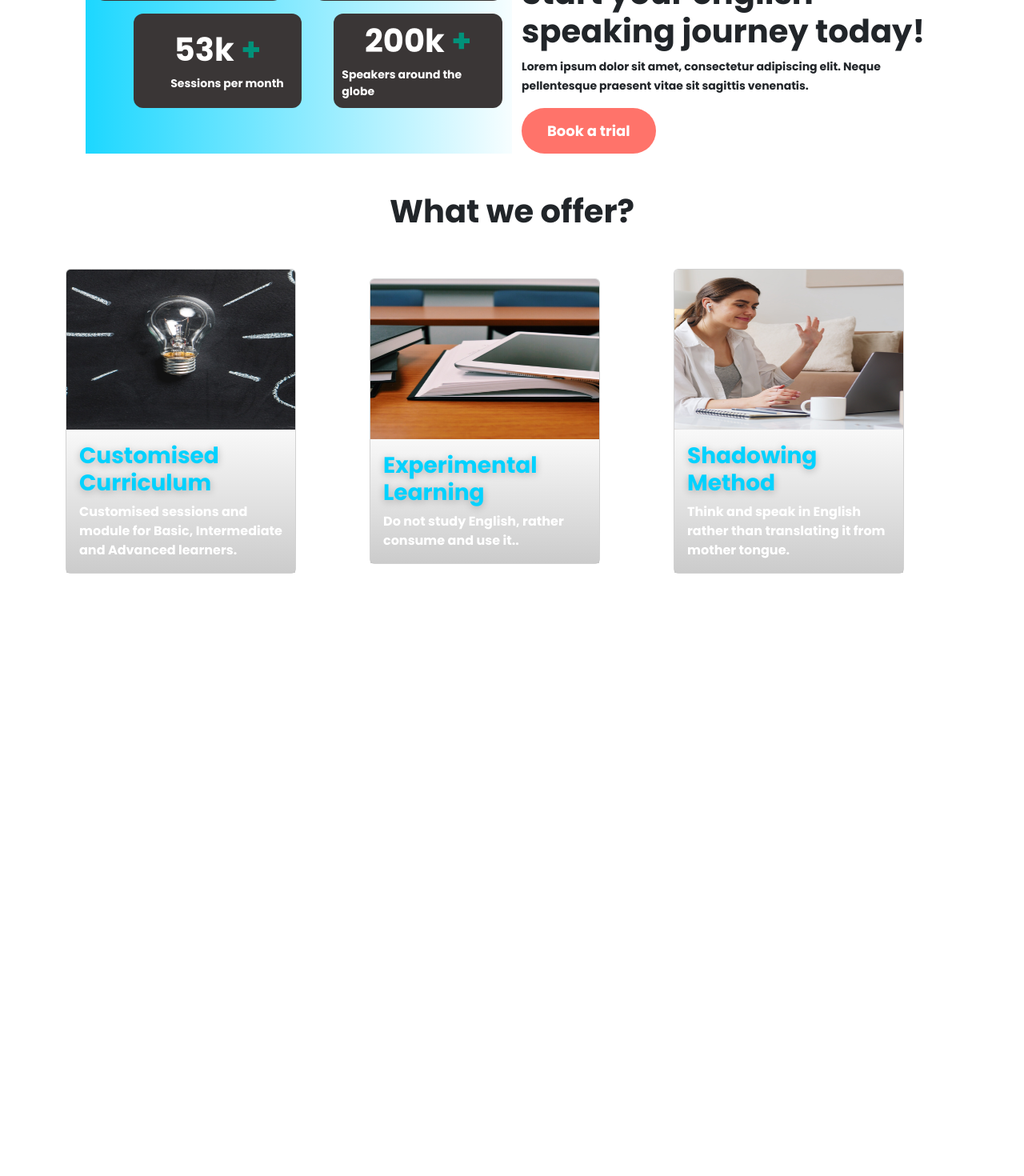
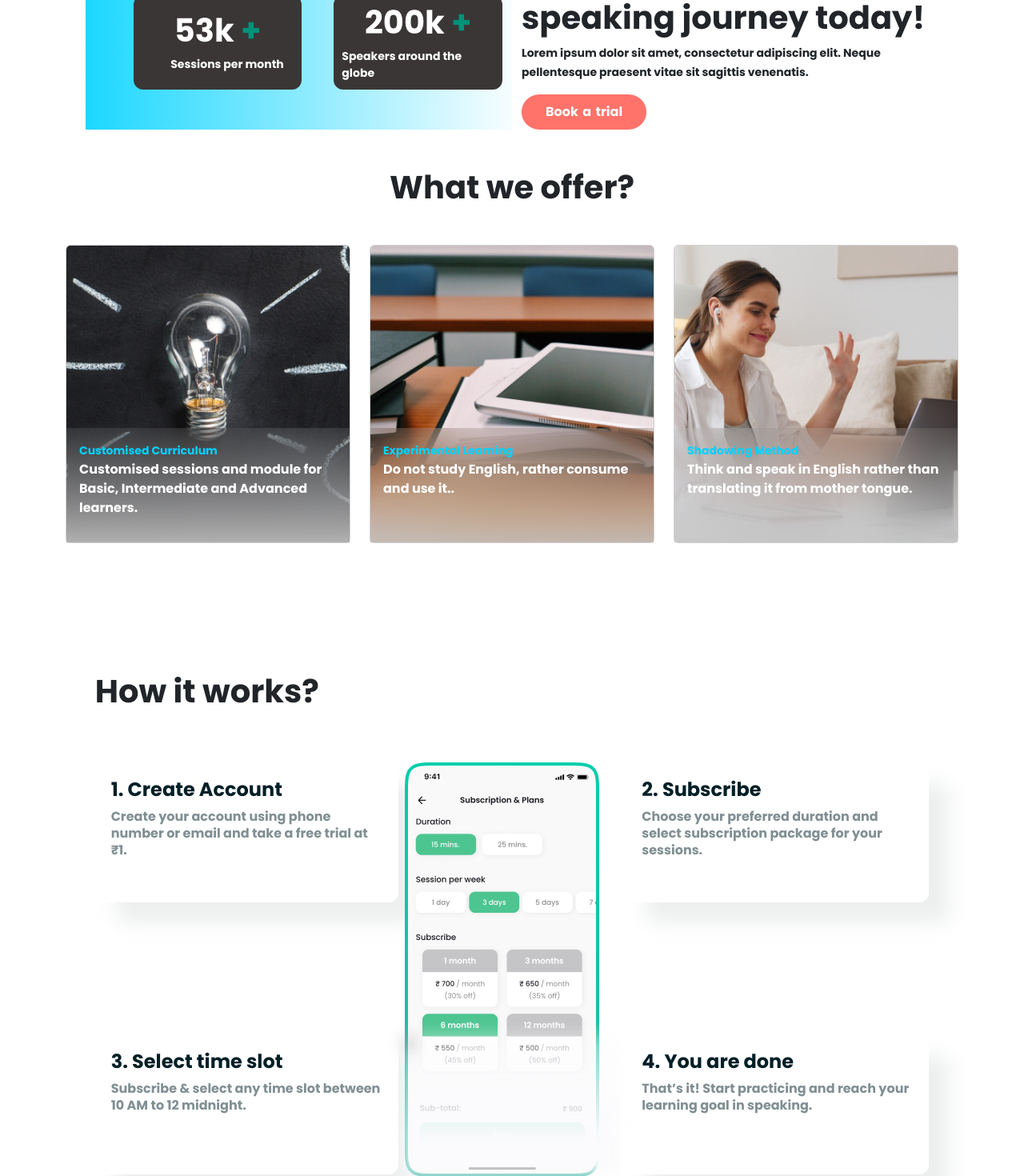
Before and after one commit to sahiba0915/clapingolandingpage, a React (Create React App) app: page / in a window 1280 px wide. Shown: the part 620-2090 px from the top of the page at 80% size. Before the commit the page ends 1385 px from the top, so only its background shows below. Built offline with nearby package versions, Linux system fonts and the light colour scheme.

Commit message:
feat: work section

```diff
--- a/package.json
+++ b/package.json
@@ -3,6 +3,7 @@
   "version": "0.1.0",
   "private": true,
   "dependencies": {
+    "@auth0/auth0-react": "^1.12.0",
     "@fortawesome/fontawesome-svg-core": "^6.2.0",
     "@fortawesome/free-brands-svg-icons": "^6.2.0",
     "@fortawesome/free-solid-svg-icons": "^6.2.0",
--- a/src/App.css
+++ b/src/App.css
@@ -33,7 +33,25 @@
     border: none;
     color: #ffffff;
     word-spacing: 2px;
-    padding: 10px;
+    padding: 10px 30px;
+}
+
+.btn-book {
+    background: #FF736A;
+    border-radius: 80px;
+    border: none;
+    color: #ffffff;
+    word-spacing: 2px;
+    padding: 10px 30px;
+}
+
+.btn-download {
+    background: none;
+    border-radius: 80px;
+    border: 1px solid #FF736A;
+    color: #FF736A;
+    word-spacing: 2px;
+    padding: 10px 30px;
 }
 
 strong {
@@ -57,30 +75,6 @@ strong {
     gap: 40px;
 }
 
-.btn-book,
-.btn-download {
-    padding: 15px 32px;
-    background: #FF736A;
-    border-radius: 80px;
-    font-size: 18px;
-    text-decoration: none;
-    color: #ffffff;
-}
-
-.btn-download {
-    border: 2px solid #FF736A;
-    color: #FF736A;
-    background: none;
-}
-
-.btn-book:hover {
-    color: #ffffff;
-}
-
-.btn-download:hover {
-    color: #000000;
-}
-
 .stats {
     background: linear-gradient(90deg, #00D2FF -13.02%, rgba(0, 210, 255, 0) 103.77%);
 }
@@ -100,17 +94,86 @@ strong {
     font-style: normal;
 }
 
+.card {
+    height: 500px;
+}
+
 .card-body {
     background: linear-gradient(180deg, rgba(196, 196, 196, 0) -14.34%, #C4C4C4 116.43%);
+    backdrop-filter: blur(32.5px);
+    position: absolute;
+    left: 0;
+    top: 228px;
+    width: 100%;
+    height: 143px;
+    border-radius: 1px;
 }
 
 h3 {
     color: #00D2FF;
-    text-shadow: 0px 2px 10px rgba(0, 0, 0, 0.25);
-    font-size: 20px;
 }
 
-.card-text{
+.card-title {
+    color: #00D2FF;
+    z-index: 1;
+}
+
+.card-text {
     font-size: 16px;
     color: white;
+    font-weight: 100;
 }
+
+.parent {
+    display: grid;
+    grid-template-columns: repeat(8, 1fr);
+    grid-template-rows: repeat(7, 1fr);
+    grid-column-gap: 0px;
+    grid-row-gap: 0px;
+    }
+
+    .div1 { grid-area: 2 / 1 / 3 / 9; }
+    .div2 { grid-area: 3 / 1 / 5 / 3; }
+    .div3 { grid-area: 6 / 1 / 8 / 3; }
+    .div4 { grid-area: 3 / 4 / 8 / 6; }
+    .div5 { grid-area: 3 / 7 / 5 / 9; }
+    .div6 { grid-area: 6 / 7 / 8 / 9; }
+    .div7 { grid-area: 6 / 4 / 8 / 6; }
+
+.div2,
+.div3,
+.div5,
+.div6 {
+    background: #FFFFFF;
+    box-shadow: 26px 26px 23px rgba(204, 210, 212, 0.36);
+    border-radius: 12px;
+    height: 175px;
+    padding: 20px;
+    width: 379px;
+    ;
+}
+
+.div2,
+.div3,
+.div5,
+.div6 p {
+    color: #808F93;
+    font-style: normal;
+    font-size: 16px;
+    line-height: 21px;
+}
+
+h4 {
+    color: #001F27;
+}
+
+.div7 {
+    background: linear-gradient(180deg, rgba(251, 251, 253, 0) -50%, #FBFBFD 74.21%);
+    filter: blur(10px);
+    width: 268px;
+    height: 175px;
+    left: 585px;
+top: 2212px;
+
+
+}
--- a/src/App.js
+++ b/src/App.js
@@ -4,6 +4,7 @@ import  "../node_modules/bootstrap/dist/js/bootstrap.bundle";
 import Hero from './Components/Hero';
 import Stats from './Components/Stats';
 import Offer from './Components/Offer';
+import Work from './Components/Work';
 
 function App() {
   return (
@@ -11,6 +12,7 @@ function App() {
       <Hero />
       <Stats/>
       <Offer />
+      <Work/>
     </div>
   );
 }
--- a/src/Components/Hero.js
+++ b/src/Components/Hero.js
@@ -1,24 +1,25 @@
 import React from 'react';
 import Navbar from './Navbar';
+
 
 const Hero = () => {
     return (
         <>
-         <Navbar/>
+            <Navbar />
             <section className='hero d-flex align-items-center mb-5'>
                 <div className='container-fluid' >
                     <div className='row'>
                         <div class="col-10 mx-auto">
                             <div class="row">
                                 <div className='col-md-6 pt-5 d-flex justify-content-center flex-column'>
-                                    <h1>Hone your english speaking skills over <br/>
+                                    <h1>Hone your english speaking skills over <br />
                                         <strong> one-to-one </strong>video call</h1>
                                     <small className='my-3'>Practice english conversation with excellent communuicators
-                                        <br/>across the country and speak like a PRO 😎.</small>
-                                        <div className='btn-hero mt-3'>
-                                            <a href="#" className="btn-book">Book a trial</a>
-                                            <a href="#" className="btn-download">Download our app</a>
-                                        </div>
+                                        <br />across the country and speak like a PRO 😎.</small>
+                                    <div class='d-grid gap-2 d-md-flex justify-content-md-start'>
+                                        <button className="btn-book">Book a trial</button>
+                                        <button className="btn-download">Download our app</button>
+                                    </div>
                                 </div>
                                 <div className='col-md-6 pt-5 mt-5 hero-img'></div>
                             </div>
--- a/src/Components/Navbar.js
+++ b/src/Components/Navbar.js
@@ -30,9 +30,12 @@ const Navbar = () => {
                             <li className="nav-item">
                                 <NavLink className="nav-link" to="#">Kids</NavLink>
                             </li>
+
                         </ul>
+                        <div className='d-grid gap-2 d-md-flex justify-content-md-center'>
                         <button class="btn-login" type="submit">
                         <FontAwesomeIcon icon={faUser} /> Login</button>
+                        </div>
                     </div>
                 </div>
             </nav>
--- a/src/Components/Offer.js
+++ b/src/Components/Offer.js
@@ -6,34 +6,34 @@ import offer3 from '../images/offer3.png';
 const Offer = () => {
     return (
         <>
-        <h1 className='text-center my-5'>What we offer?</h1>
-            <div className="container">
+          <h1 className='text-center my-5'>What we offer?</h1>
+            <div className="container d-flex justify-content-center align-item-center flex-wrap">
                 <div className="row">
-                    <div className="col-sm d-flex justify-content-center flex-column pb-5">
-                        <div className="card" style={{width: "18rem"}}>
-                            <img src={offer1} className="card-img-top" alt="offer" style={{height: "200px"}}/>
+                    <div className="col-md pb-5">
+                        <div className="card" >
+                            <img src={offer1} className="card-img-top" alt="offer"/>
                             <div className='card-body'>
-                                <h3>Customised Curriculum</h3>
+                                <small class="card-title">Customised Curriculum</small>
                                 <p className='card-text'>Customised sessions and module for Basic, Intermediate and Advanced learners.</p>
                             </div>
                         </div>
 
                     </div>
-                    <div className="col-sm d-flex justify-content-center flex-column pb-5">
-                        <div className="card" style={{width: "18rem"}}>
-                            <img src={offer2} className="card-img-top" alt="offer" style={{height: "200px"}}/>
+                    <div className="col-sm pb-5">
+                        <div className="card">
+                            <img src={offer2} className="card-img-top" alt="offer"/>
                             <div className='card-body'>
-                                <h3>Experimental Learning </h3>
+                                <small className='card-title'>Experimental Learning </small>
                                 <p className="card-text">Do not study English, rather consume and use it..</p>
                             </div>
                         </div>
 
                     </div>
-                    <div className="col-sm d-flex justify-content-center flex-column pb-5">
-                        <div className="card" style={{width: "18rem"}}>
-                            <img src={offer3} className="card-img-top" alt="offer" style={{height: "200px"}}/>
+                    <div className="col-sm  pb-5">
+                        <div className="card">
+                            <img src={offer3} className="card-img-top" alt="offer"/>
                             <div className='card-body'>
-                                <h3>Shadowing Method</h3>
+                                <small className='card-title'>Shadowing Method</small>
                                 <p className='card-text'>Think and speak in English rather than translating it from mother tongue.</p>
                             </div>
                         </div>
--- a/src/Components/Stats.js
+++ b/src/Components/Stats.js
@@ -36,7 +36,7 @@ const Stats = () => {
                                     <small>Lorem ipsum dolor sit amet, consectetur adipiscing elit. Neque pellentesque praesent vitae sit sagittis venenatis.</small>
 
                                     <div className='btn-hero mt-3'>
-                                        <a href="" className="btn-book">Book a trial</a>
+                                        <button className="btn-book">Book a trial</button>
                                     </div>
                                 </div>
                             </div>
--- /dev/null
+++ b/src/Components/Work.js
@@ -0,0 +1,44 @@
+import React from 'react';
+import subscribe from '../images/Subscribe&plans.png';
+
+const Work = () => {
+    return (
+        <>
+            <div className='container-fluid' >
+                <div className='row'>
+                    <div class="col-10 mx-auto">
+                        <div class="parent">
+                            <div class="div1">
+                                <h1> How it works?</h1>
+                            </div>
+                            <div class="div2">
+                                <h4>1. Create Account</h4>
+                                <p>
+                                    Create your account using phone number or email and take a free trial at ₹1.</p>
+                            </div>
+                            <div class="div3">
+                                <h4>3. Select time slot</h4>
+                                <p>Subscribe & select any time slot between 10 AM to 12 midnight.</p></div>
+                            <div class="div4 mb-5">
+                                <img src={subscribe} alt="subscribe" />
+                            </div>
+                            <div class="div5">
+                                <h4>2. Subscribe</h4>
+                                <p>Choose your preferred duration and select subscription package for your sessions.</p></div>
+                            <div class="div6">
+                                <h4>4. You are done</h4>
+                                <p>That’s it! Start practicing and reach your learning goal in speaking.</p></div>
+                            <div class="div7">
+                                2
+                            </div>
+                        </div>
+                    </div>
+                </div>
+            </div>
+
+
+        </>
+    )
+}
+
+export default Work
--- a/src/index.js
+++ b/src/index.js
@@ -4,14 +4,13 @@ import './index.css';
 import App from './App';
 import reportWebVitals from './reportWebVitals';
 import { BrowserRouter } from 'react-router-dom';
+import { Auth0Provider } from "@auth0/auth0-react";
 
 const root = ReactDOM.createRoot(document.getElementById('root'));
 root.render(
-  <React.StrictMode>
     <BrowserRouter>
     <App />
     </BrowserRouter>
-  </React.StrictMode>
 );
 
 // If you want to start measuring performance in your app, pass a function
```
Also changed, not shown: src/images/Subscribe&plans.png (renamed from src/images/Subscribe & plans 1.png), 1 other file (tests, documents, lock files or other folders).
